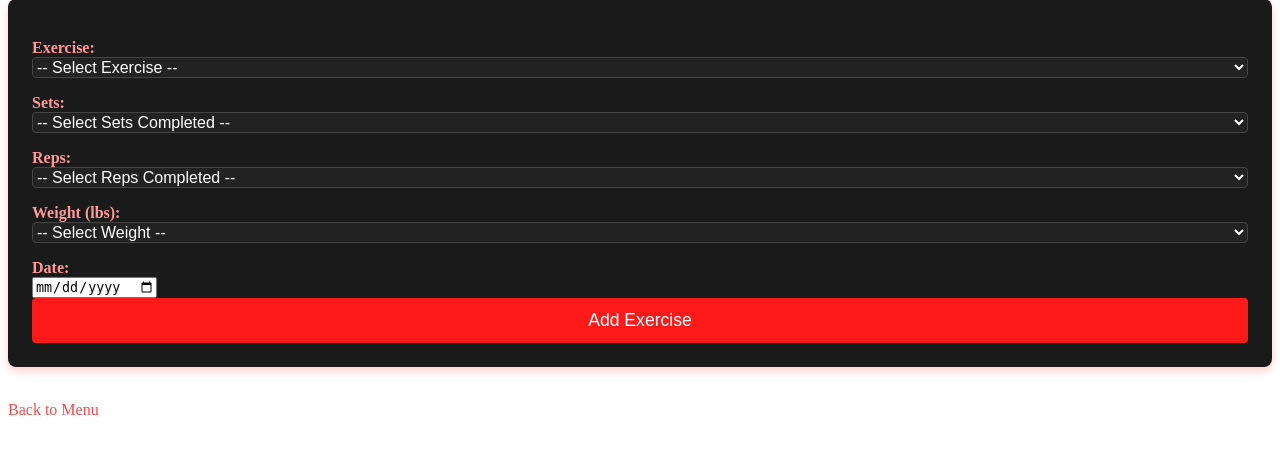
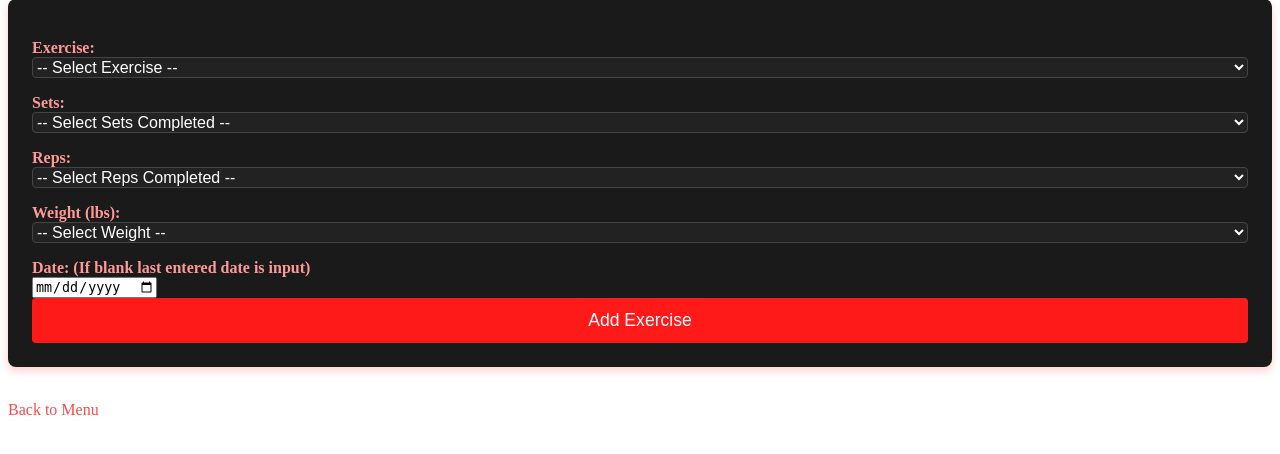
Before and after one commit to leegg713/PythonWorkoutLog, a Flask app: page /add in a window 1280 px wide. Shown: the part 81-535 px from the top of the page. Run offline with Flask 3, Linux system fonts and the light colour scheme.

Commit message:
Updated the date function to pull the last date when adding an exercise.

```diff
--- a/app.py
+++ b/app.py
@@ -4,7 +4,7 @@
 # app.py
 from flask import Flask, render_template, request, redirect, url_for #Imports flask, render_template function and requests function
 #from main import  add_exercise, average_lift, wilks, one_rep_max,  dots, plate_calculator #create_line_graph
-from utils.webApp import wilks, dots, one_rep_max, plate_calculator, average_lift, get_db_connection, create_exercise_distribution_pie_chart, get_valid_number_input, convert_iso_to_mmddyy, clear_last_entry, add_exercise, create_progression_graph
+from utils.webApp import wilks, dots, one_rep_max, plate_calculator, average_lift, get_db_connection, create_exercise_distribution_pie_chart, get_valid_number_input, convert_iso_to_mmddyy, clear_last_entry, add_exercise, create_progression_graph, get_last_date
 #from utils.helpers import get_valid_number_input, convert_iso_to_mmddyy, clear_last_entry, add_exercise
 #from utils.visualizations import create_progression_graph, volume_per_workout, average_intensity
 #import matplotlib.pyplot as plt
@@ -45,29 +45,12 @@
     rep_options = list(range(1, 21, 1))
     # Sets dropdown -  1 through 20
     set_options = list(range(1, 21, 1))
-    # === LAST DATE DEFAULTING ===
-    last_date = None
 
-    # Try CSV first
-    try:
-        with open(csv_file, "r") as file:
-            last_line = list(csv.reader(file))[-1]
-            last_date = last_line[-1]
-    except Exception:
-        pass
-
-    # Fallback to DB if CSV is empty/missing
-    if not last_date:
-        try:
-            conn = get_db_connection()
-            cur = conn.cursor()
-            cur.execute(f"SELECT date FROM {table_name} ORDER BY ROWID DESC LIMIT 1")
-            row = cur.fetchone()
-            if row:
-                last_date = row[0]
-            conn.close()
-        except Exception:
-            pass
+    # Get last entered date from utility function
+    #from utils.webApp import get_last_date
+    last_date = get_last_date()
+    # Optionally print for debugging
+    # print("Last date being passed to template:", last_date)
     return render_template('add.html', exercises=valid_exercises, weights=weight_options, reps=rep_options, sets=set_options, last_date=last_date)
 
 @app.route('/graph')
--- a/templates/add.html
+++ b/templates/add.html
@@ -45,8 +45,8 @@
     </select>
 
     <!-- Date input: workout date (HTML5 date picker, defaults to blank if not set -->
-    <label for="date">Date:</label>
-    <input type="date" name="date" id="date">
+    <label for="date">Date: (If blank last entered date is input) </label>
+    <input type="date" name="date" id="date" value="{{ last_date if last_date else '' }}">
 
     <!-- Submit button: saves the new exercise entry to both CSV and DB -->
     <button type="submit">Add Exercise</button>
--- a/utils/webApp.py
+++ b/utils/webApp.py
@@ -1,3 +1,30 @@
+# Utility to get the last entered date from CSV or DB
+def get_last_date():
+    # Try to get last date from CSV first
+    import os
+    import csv
+    if os.path.exists(csv_file):
+        try:
+            with open(csv_file, "r") as file:
+                lines = list(csv.reader(file))
+                if lines and len(lines[-1]) > 0:
+                    last_date = lines[-1][-1].strip()
+                    if last_date:
+                        return last_date
+        except Exception:
+            pass
+    # If not found in CSV, try DB
+    try:
+        conn = get_db_connection()
+        cur = conn.cursor()
+        cur.execute(f"SELECT date FROM {table_name} ORDER BY ROWID DESC LIMIT 1")
+        row = cur.fetchone()
+        conn.close()
+        if row and row[0]:
+            return row[0]
+    except Exception:
+        pass
+    return ""
 ### NEXT STEPS FOR PROJECT ###
 
 '''
```
